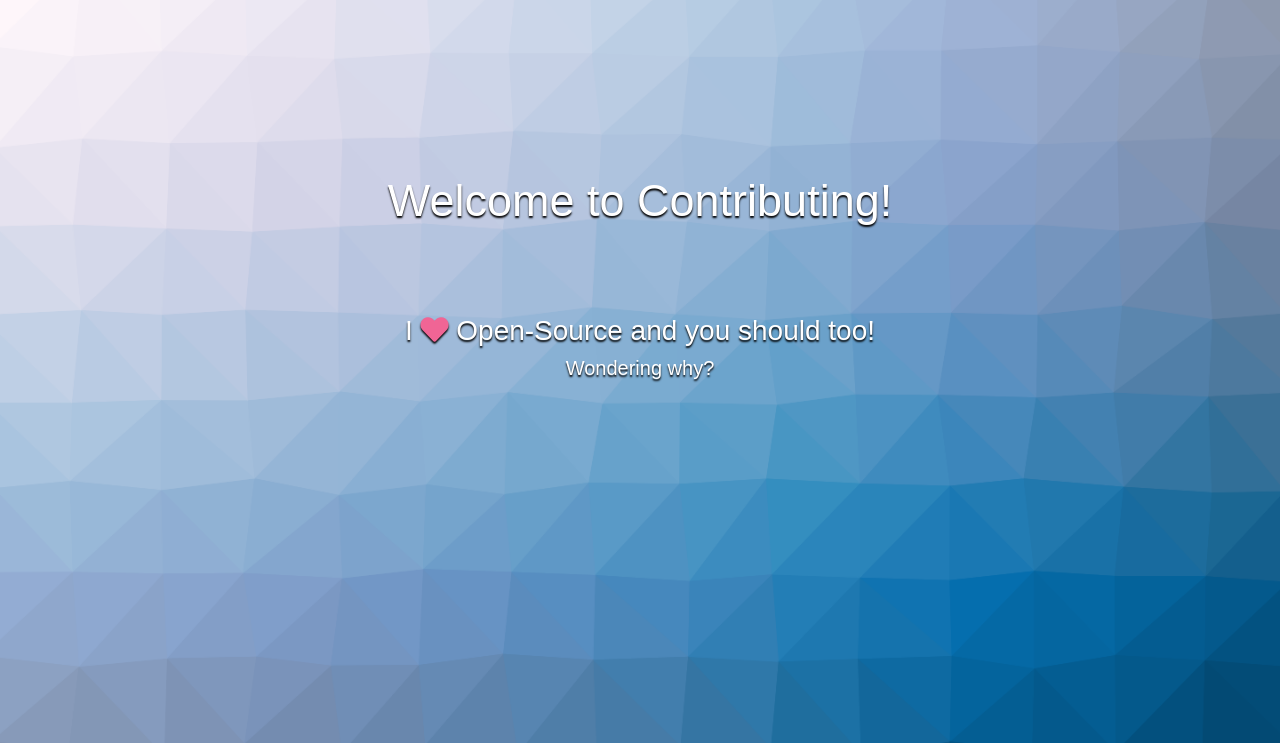
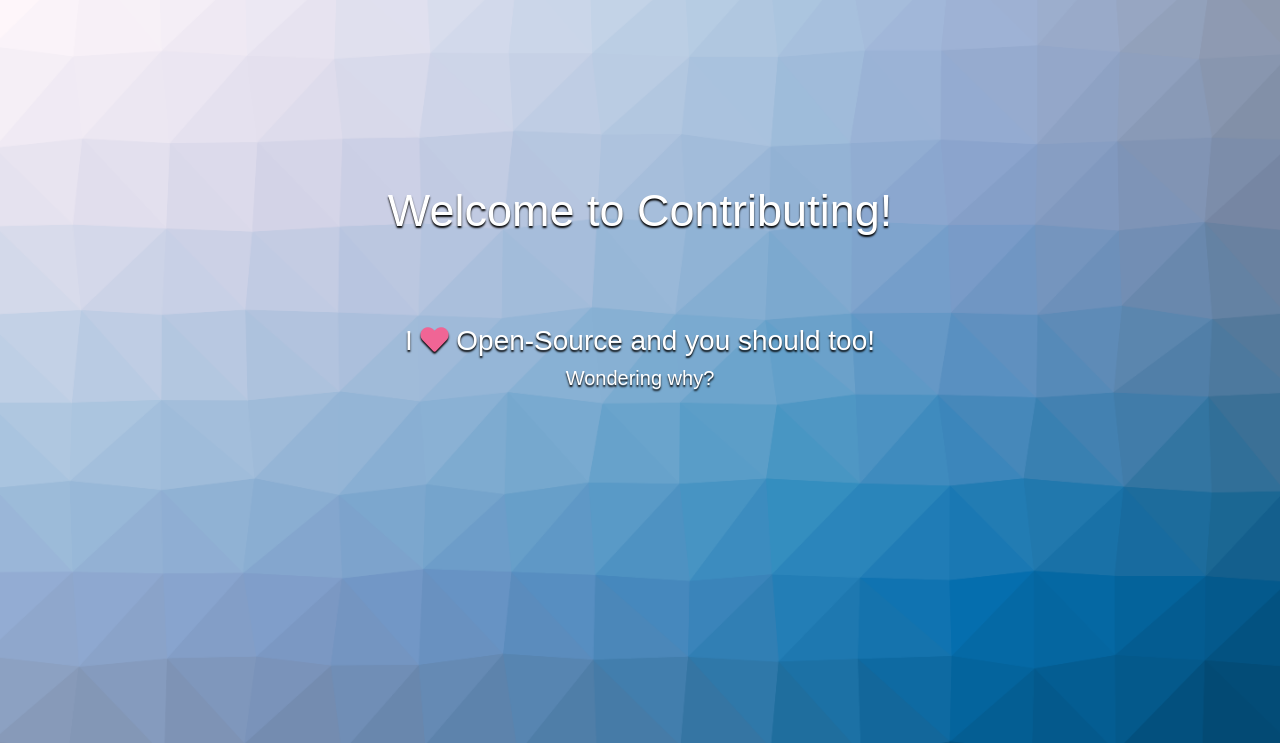
Before and after one commit to futurelucas4502/futurelucas4502.co.uk, a PHP site: page /contribute in a window 1280 px wide. Shown: the part 56-799 px from the top of the page. Run offline with PHP 8.4, Linux system fonts and the light colour scheme; some libraries are stand-ins or nearby versions.

Commit message:
fixed up some styling

```diff
--- a/contribute.php
+++ b/contribute.php
@@ -1,23 +1,27 @@
 <!DOCTYPE html>
 <html lang="en">
+
 <head>
-<?php include 'head.php';?>
-<link rel="preload" href="/images/contribute_background.png" as="image">
+  <?php include 'head.php'; ?>
+  <link rel="preload" href="/images/contribute_background.png" as="image">
 </head>
+
 <body>
-<?php include 'header.php';?>
-<div class="cover-image"></div>
-<div style="z-index:1" class="main-text">
-    <div class="col-md-12 text-center">
-        <h1 style="margin-top:5rem">Welcome to Contributing!</h1>
+  <?php include 'header.php'; ?>
+  <div class="cover-image">
+    <div class="main-text">
+      <div class="col-md-12 text-center">
+        <h1>Welcome to Contributing!</h1>
         <h3>I <i class="fas fa-heart" style="color: #f06595;margin-top:5rem"></i> Open-Source and you should too!</h3>
         <h5>Wondering why?</h5>
+      </div>
     </div>
   </div>
-<main class="text-center">
+  <main class="text-center">
 
-<p>Well it's because Open-Source allows for other programmers, developers and code enthusiasts to learn and contirbute to improve security, performance, add new features and suggest better practices.</p>
-</main>
-<?php include "footer.php"?>
+    <p>Well it's because Open-Source allows for other programmers, developers and code enthusiasts to learn and contirbute to improve security, performance, add new features and suggest better practices.</p>
+  </main>
+  <?php include "footer.php" ?>
 </body>
+
 </html>
--- a/style.css
+++ b/style.css
@@ -54,8 +54,6 @@ body {
   /* Add the blur effect */
   filter: blur(1px);
   -webkit-filter: blur(1px);
-  /* Full height */
-  height: 100%;
   background-position: center;
 }
 
@@ -64,8 +62,6 @@ body {
   /* Add the blur effect */
   filter: blur(1px);
   -webkit-filter: blur(1px);
-  /* Full height */
-  height: 100%;
   background-position: center;
 }
 
@@ -77,9 +73,6 @@ body {
   /* Add the blur effect */
   filter: blur(1px);
   -webkit-filter: blur(1px);
-  /* Full height */
-  height: 100%;
-  background-position: center;
 }
 
 .webp .hero-image2 {
@@ -90,9 +83,6 @@ body {
   /* Add the blur effect */
   filter: blur(1px);
   -webkit-filter: blur(1px);
-  /* Full height */
-  height: 100%;
-  background-position: center;
 }
 
 /* .no-webp .hero-image3 {
@@ -147,7 +137,7 @@ body {
 
 .main-text {
   position: absolute;
-  top: 150px;
+  top: 30vh;
   width: 100%;
   animation: slideUp 1.2s ease-in both;
   animation-delay: .5s;
```
